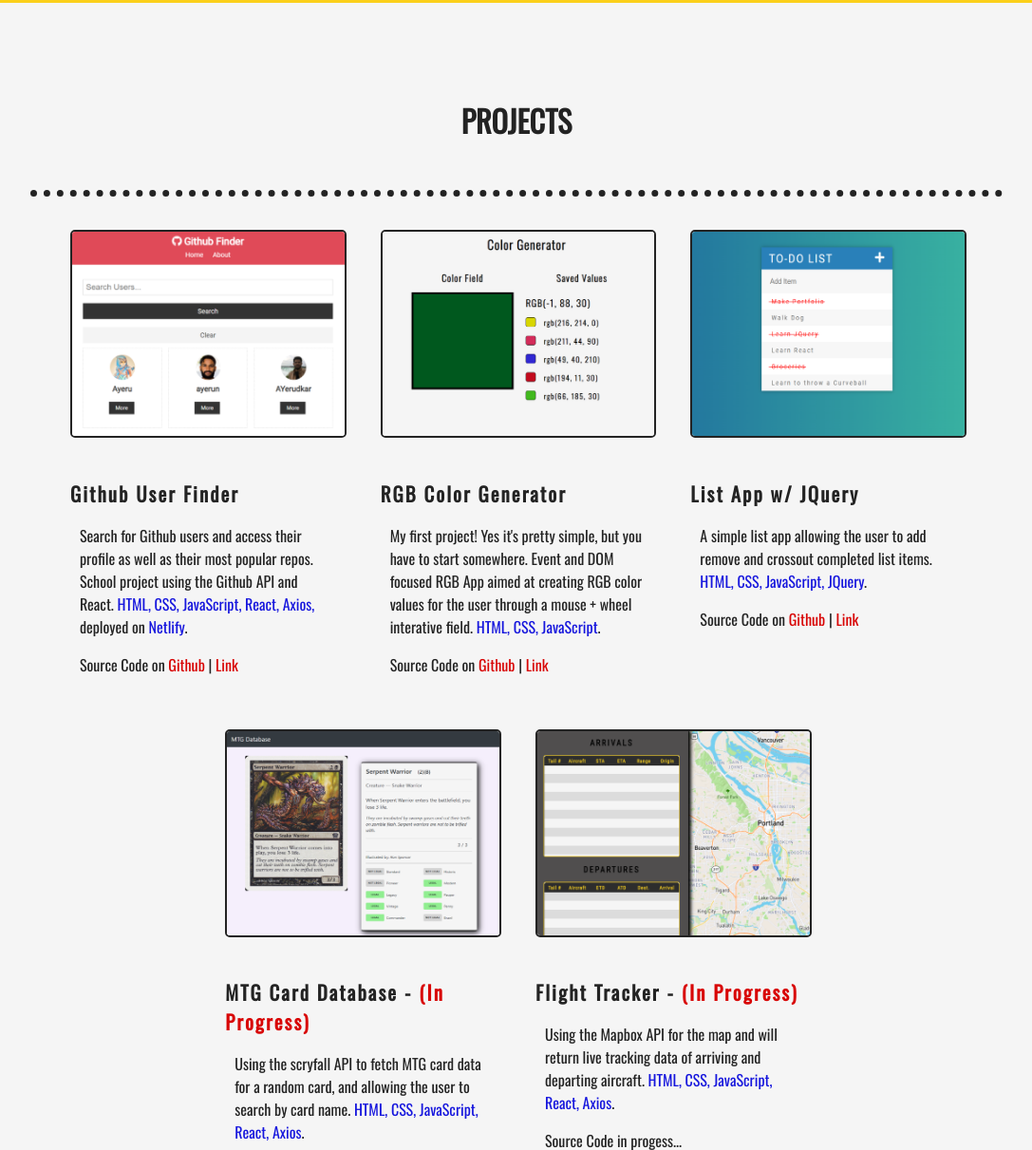
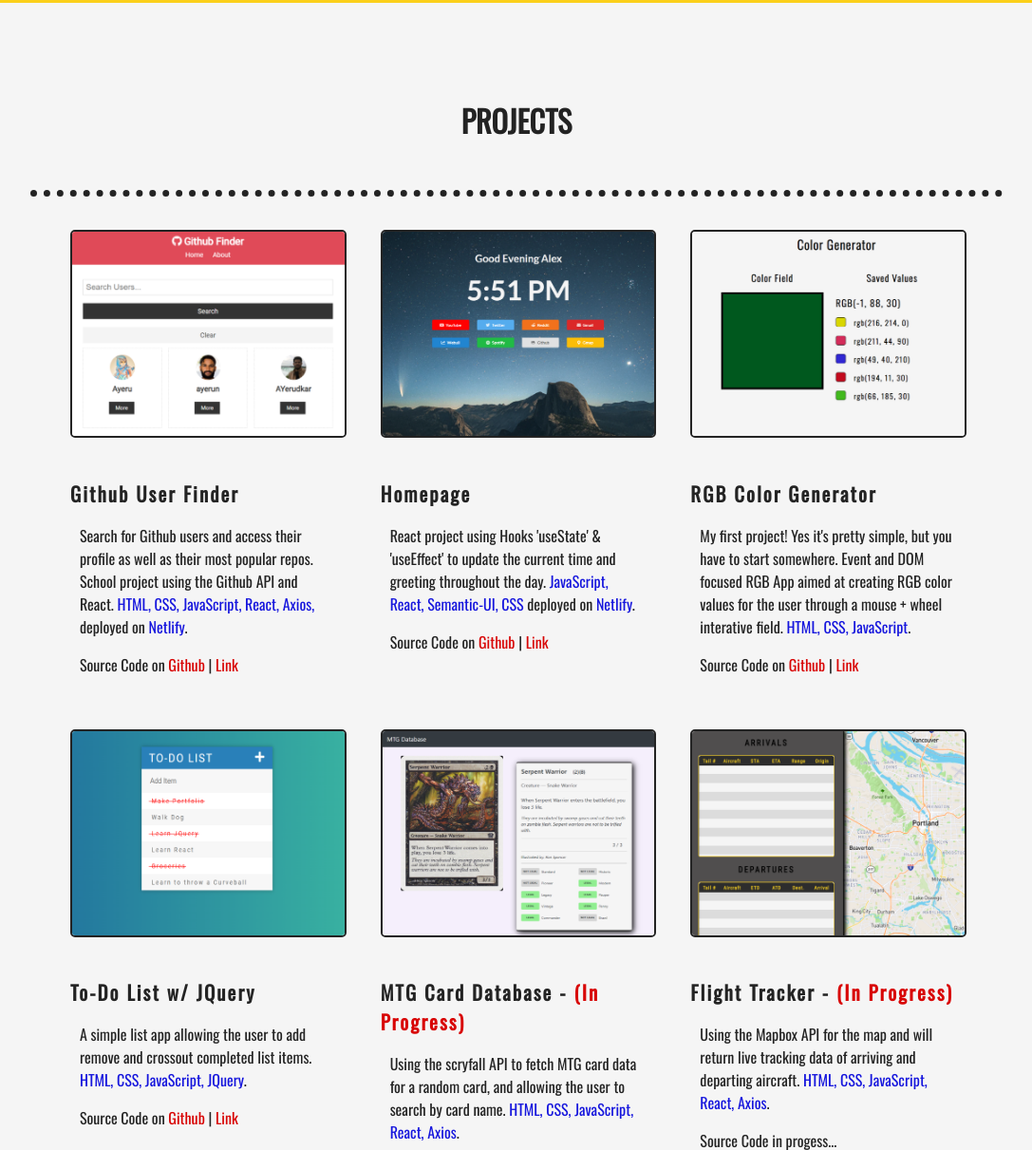
Before and after one commit to ayerub/ayerub.github.io, a plain HTML site: page index.html in a window 1280 px wide. Shown: the part 869-2080 px from the top of the page at 95% size, without its empty margins (96-1183 px from the left). Drawn offline with nearby package versions, Linux system fonts and the light colour scheme.

Commit message:
Project Added

```diff
--- a/index.html
+++ b/index.html
@@ -74,6 +74,12 @@
           <p>Source Code on <span><a href="https://github.com/ayerub/github-finder" target="_blank">Github</a></span> | <span><a href="https://githubfinder646378.netlify.app/" target="_blank">Link</a></span></p>
         </div>
         <div class="card card-effect">
+          <a href="https://homepage47373665.netlify.app/" target="_blank"><img src="img/welcome-page.png"></a>
+          <h2>Homepage</h2>
+          <p>React project using Hooks 'useState' & 'useEffect' to update the current time and greeting throughout the day. <span class="third-color">JavaScript, React, Semantic-UI, CSS</span> deployed on <span class="third-color">Netlify</span>.</p>
+          <p>Source Code on <span><a href="https://github.com/ayerub/Homepage-React" target="_blank">Github</a></span> | <span><a href="https://homepage47373665.netlify.app/" target="_blank">Link</a></span></p>
+        </div>
+        <div class="card card-effect">
           <a href="https://ayerub.github.io/Color-Generator-WebApp/" target="_blank"><img src="img/colorapp.png"></a>
           <h2>RGB Color Generator</h2>
           <p>My first project! Yes it's pretty simple, but you have to start somewhere. Event and DOM focused RGB App aimed at creating RGB color values for the user through a mouse + wheel interative field. <span class="third-color">HTML, CSS, JavaScript</span>.</p>
@@ -81,7 +87,7 @@
         </div>
         <div class="card card-effect">
           <a href="https://ayerub.github.io/JQuery---TODO-List/" target="_blank"><img src="img/listapp.png"></a>
-          <h2>List App w/ JQuery</h2>
+          <h2>To-Do List w/ JQuery</h2>
           <p>A simple list app allowing the user to add remove and crossout completed list items. <span class="third-color">HTML, CSS, JavaScript, JQuery</span>.</p>
           <p>Source Code on <span><a href="https://github.com/ayerub/JQuery---TODO-List" target="_blank">Github</a></span></span> | <span><a href="https://ayerub.github.io/JQuery---TODO-List/" target="_blank">Link</a></span></p>
         </div>
```
Also changed, not shown: img/welcome-page.png (added).
